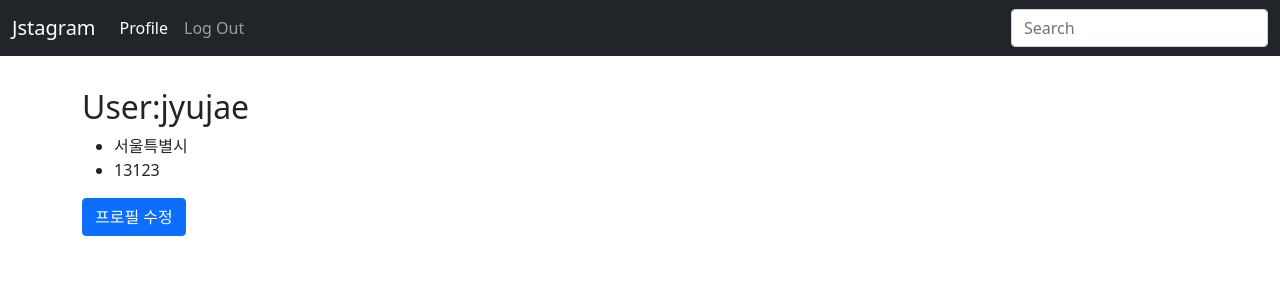
After one commit to JeongYujae/django-react-study, a Django app: page /accounts/profile/ in a window 1280 px wide. The commit adds this page. Shown: the top 300 px of the page. Run offline with Django 3.2, Linux system fonts and the light colour scheme; a user stored in the database is signed in; data comes from the database, SQL or seed files in the repository; both versions use the stored data as it was after the commit; some libraries are stand-ins or nearby versions.

Commit message:
basic login/logout/profile edit function

```diff
--- a/accounts/models.py
+++ b/accounts/models.py
@@ -1,5 +1,6 @@
 from django.conf import settings
 from django.db import models
+from django.db.models.signals import post_save
 
 # Create your models here.
 
@@ -7,3 +8,5 @@ class Profile(models.Model):
     user= models.OneToOneField(settings.AUTH_USER_MODEL, on_delete=models.CASCADE)
     address=models.CharField(max_length=100)
     zipcode=models.CharField(max_length=6)
+
+# post_save
--- /dev/null
+++ b/accounts/templates/accounts/layout.html
@@ -0,0 +1 @@
+{% extends "layout.html" %}
--- /dev/null
+++ b/accounts/templates/accounts/profile.html
@@ -0,0 +1,15 @@
+{% extends "accounts/layout.html" %}
+
+{%block content %}
+    <h2>User:{{user}}</h2>
+
+    {% if user.profile %}
+    <ul>
+        <li>{{user.profile.address}}</li>
+        <li>{{user.profile.zipcode}}</li>
+    </ul>
+    {% endif %}
+
+    <a href="{% url "profile_edit" %}" class="btn btn-primary">프로필 수정 </a>
+
+{%endblock %}
--- a/accounts/urls.py
+++ b/accounts/urls.py
@@ -1,3 +1,16 @@
+from django.contrib.auth.views import LoginView, LogoutView
+from django.urls import path
+from accounts.forms import LoginForm
+from  . import views
+
 urlpatterns=[
+    path('login/', LoginView.as_view(
+        form_class=LoginForm,
+        template_name='accounts/login_form.html',),
+        name= 'login'),
+    path('profile/', views.profile, name='profile'),
+    path('profile/edit/', views.profile_edit, name='profile_edit'),
+    path('signup/', views.signup, name='signup'),
+    path('logout/', LogoutView.as_view(), name='logout'),
 
 ]
--- a/accounts/views.py
+++ b/accounts/views.py
@@ -1,3 +1,84 @@
-from django.shortcuts import render
+from urllib import response
+from django.contrib.auth import get_user_model, login as auth_login
+from django.shortcuts import redirect, render
+from django.contrib.auth.decorators import login_required
+from django.contrib.auth.mixins import LoginRequiredMixin
+from django.contrib.auth.forms import UserCreationForm
+from django.views.generic import TemplateView, UpdateView, CreateView
+from accounts.forms import ProfileForm
+from accounts.models import Profile
+from django.conf import settings
+
 
 # Create your views here.
+
+
+User=get_user_model()
+
+#class 기반 뷰로도 구현 가능
+
+@login_required
+def profile(request):
+    return render(request, 'accounts/profile.html')
+
+class ProfileView(LoginRequiredMixin, TemplateView):
+    template_name='accounts/profile.html'
+
+
+profile=ProfileView.as_view()
+
+# class ProfileUpdateView(UpdateView):
+#     model= Profile
+#     form_class=ProfileForm
+
+
+# profile_edit=ProfileUpdateView.as_view()
+
+
+@login_required
+def profile_edit(request):
+    try:
+        profile=request.user.profile
+    except Profile.DoesNotExist:
+        profile=None
+
+    if request.method=='POST':
+        form=ProfileForm(request.POST, request.FILES, instance=profile) #instance를 지정해야 주소 칸에 기존 주소가 나온다
+        if form.is_valid():
+            profile=form.save(commit=False)
+            profile.user=request.user
+            profile.save()
+            return redirect('profile')
+    else:
+        form=ProfileForm()
+    return render(request,'accounts/profile_form.html',{
+        'form':form
+    })
+
+class SignupView(CreateView):
+    model=User
+    form_class=UserCreationForm
+    success_url=settings.LOGIN_REDIRECT_URL
+    template_name='accounts/signup_form.html'
+
+    def form_valid(self, form):
+        response=super().form_valid(form)
+        user=self.object
+        auth_login(self.request, user)
+        return response
+
+signup=SignupView.as_view()
+
+#이 코드에서 logic 추가하고 싶으면 class 기반 뷰로 다뤄줘야함
+# signup=CreateView.as_view(
+#     model=User,
+#     form_class=UserCreationForm,
+#     success_url=settings.LOGIN_URL,
+#     template_name='accounts/signup_form.html',
+
+# )
+def logout(request):
+    pass
+
+# def signup(request):
+#     pass
--- a/django_react_study/settings.py
+++ b/django_react_study/settings.py
@@ -11,6 +11,8 @@ https://docs.djangoproject.com/en/3.0/ref/settings/
 """
 
 import os
+
+from django.urls import reverse_lazy
 
 # Build paths inside the project like this: os.path.join(BASE_DIR, ...)
 BASE_DIR = os.path.dirname(os.path.dirname(os.path.abspath(__file__)))
@@ -157,3 +159,5 @@ from django.contrib.messages import constants as messages_content
 
 MESSAGE_TAGS={messages_content.DEBUG:'secondary', messages_content.ERROR: 'danger'}
 #html 마크업시 워딩 매칭이 안되서 편하게 쓰기 위해서 매핑해주는 모습
+
+LOGOUT_REDIRECT_URL=reverse_lazy('login')
--- /dev/null
+++ b/django_react_study/templates/layout.html
@@ -0,0 +1,84 @@
+<!-- 각각의 디자인 파일들을 각각의 html 파일에 적용시키 보다는 상속 기능을 활용 -->
+{% load bootstrap4 static %}
+<!DOCTYPE html>
+<html lang="en">
+    <head>
+        <meta charset="UTF-8">
+        <title>{%block title %} {%endblock title %}</title>
+        <link rel="stylesheet" href="django_react_study/{% static 'bootstrap-5.1.3-dist/css/bootstrap.css'%}">
+        <link href="https://cdn.jsdelivr.net/npm/bootstrap@5.0.2/dist/css/bootstrap.min.css" rel="stylesheet" integrity="sha384-EVSTQN3/azprG1Anm3QDgpJLIm9Nao0Yz1ztcQTwFspd3yD65VohhpuuCOmLASjC" crossorigin="anonymous">
+        <!-- <link rel="stylesheet" type="tex/css" href="/django_react_study/static/bootstrap-5.1.3-dist/css/bootstrap.css/"> -->
+        <script src="django_react_study/{% static 'jquery-3.6.0.min.js' %}"></script>
+        <script src="django_react_study/{% static 'bootstrap-5.1.3-dist/js/bootstrap.js' %}"></script>
+
+
+    </head>
+    <body>
+    <nav class="navbar navbar-expand-sm navbar-dark bg-dark" aria-label="Third navbar example">
+        <div class="container-fluid">
+          <a class="navbar-brand" href="#">Jstagram</a>
+          <button class="navbar-toggler" type="button" data-bs-toggle="collapse" data-bs-target="#navbarsExample03" aria-controls="navbarsExample03" aria-expanded="false" aria-label="Toggle navigation">
+            <span class="navbar-toggler-icon"></span>
+          </button>
+
+          <div class="collapse navbar-collapse" id="navbarsExample03">
+            <ul class="navbar-nav me-auto mb-2 mb-sm-0">
+            {% if not user.is_authenticated %}
+              <li class="nav-item">
+                <a class="nav-link active" href="{% url 'signup' %}">Sign Up</a>
+              </li>
+              <li class="nav-item">
+                <a class="nav-link" href="{% url 'login' %}?next={{request.get_full_path}}">Log In</a>
+              </li>
+            {% else %}
+              <li class="nav-item">
+                <a class="nav-link active" href="{% url 'profile' %}">Profile</a>
+              </li>
+              <li class="nav-item">
+                <a class="nav-link" href="{% url 'logout' %}?next={{request.get_full_path}}">Log Out</a>
+              </li>
+            {% endif %}
+
+              {% comment %} <li class="nav-item dropdown">
+                <a class="nav-link dropdown-toggle" href="#" id="dropdown03" data-bs-toggle="dropdown" aria-expanded="false">Dropdown</a>
+                <ul class="dropdown-menu" aria-labelledby="dropdown03">
+                  <li><a class="dropdown-item" href="#">Action</a></li>
+                  <li><a class="dropdown-item" href="#">Another action</a></li>
+                  <li><a class="dropdown-item" href="#">Something else here</a></li>
+                </ul>
+              </li> {% endcomment %}
+            </ul>
+            <form>
+              <input class="form-control" type="text" placeholder="Search" aria-label="Search">
+            </form>
+          </div>
+        </div>
+      </nav>
+    <style>
+        .container{
+            padding-top: 2rem;
+        }
+    </style>
+
+
+    <div class="container">
+        <div class="row">
+            <div class="col-sm-12">
+
+              <!-- {% for message in messages %}
+                <div class="alert alert-{{message.tags}}">
+                {{message.message}}
+              </div>
+
+              {% endfor %} -->
+
+
+                {% block content %}
+                {% endblock content %}
+            </div>
+        </div>
+    </div>
+
+    </body>
+
+</html>
```
Also changed, not shown: accounts/forms.py (added, +19 -0 lines), accounts/templates/accounts/login_form.html (added, +15 -0 lines), accounts/templates/accounts/profile_form.html (added, +15 -0 lines), accounts/templates/accounts/signup_form.html (added, +15 -0 lines), jstagram/templates/jstagram/layout.html (+1 -77 lines), db.sqlite3.
